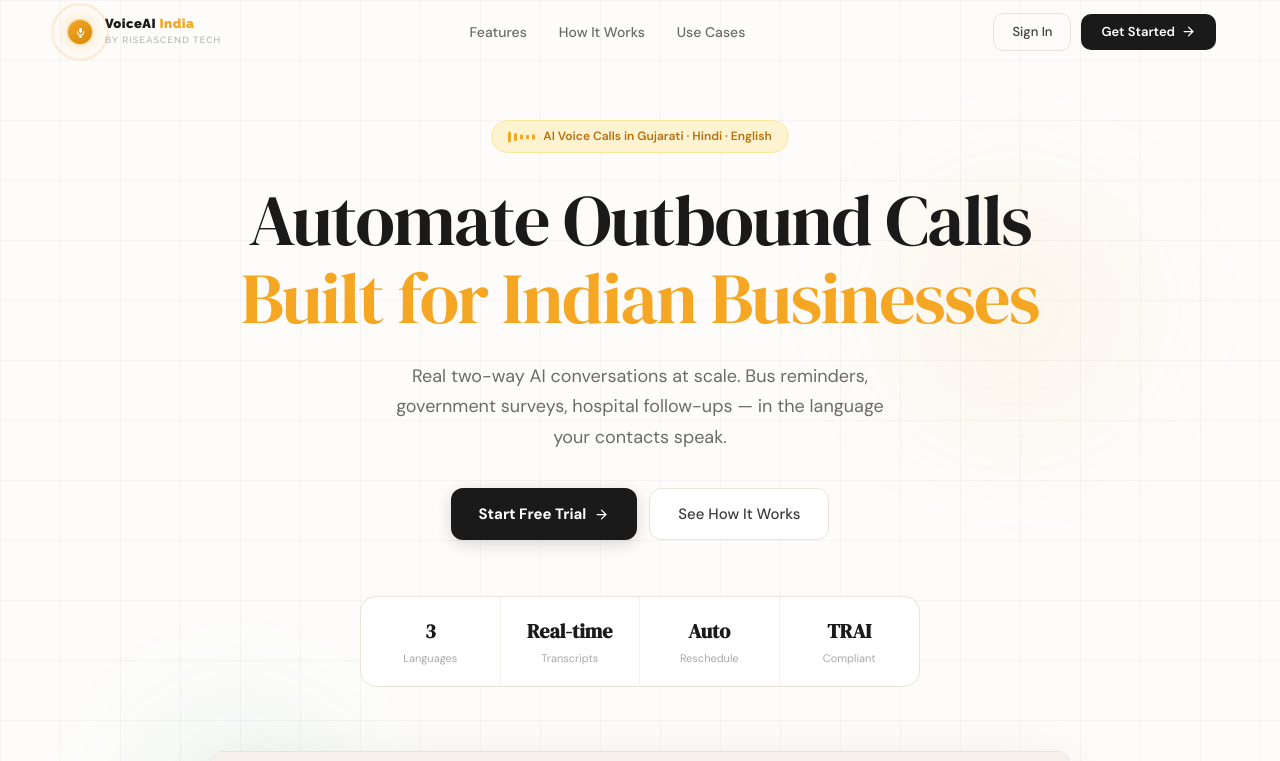
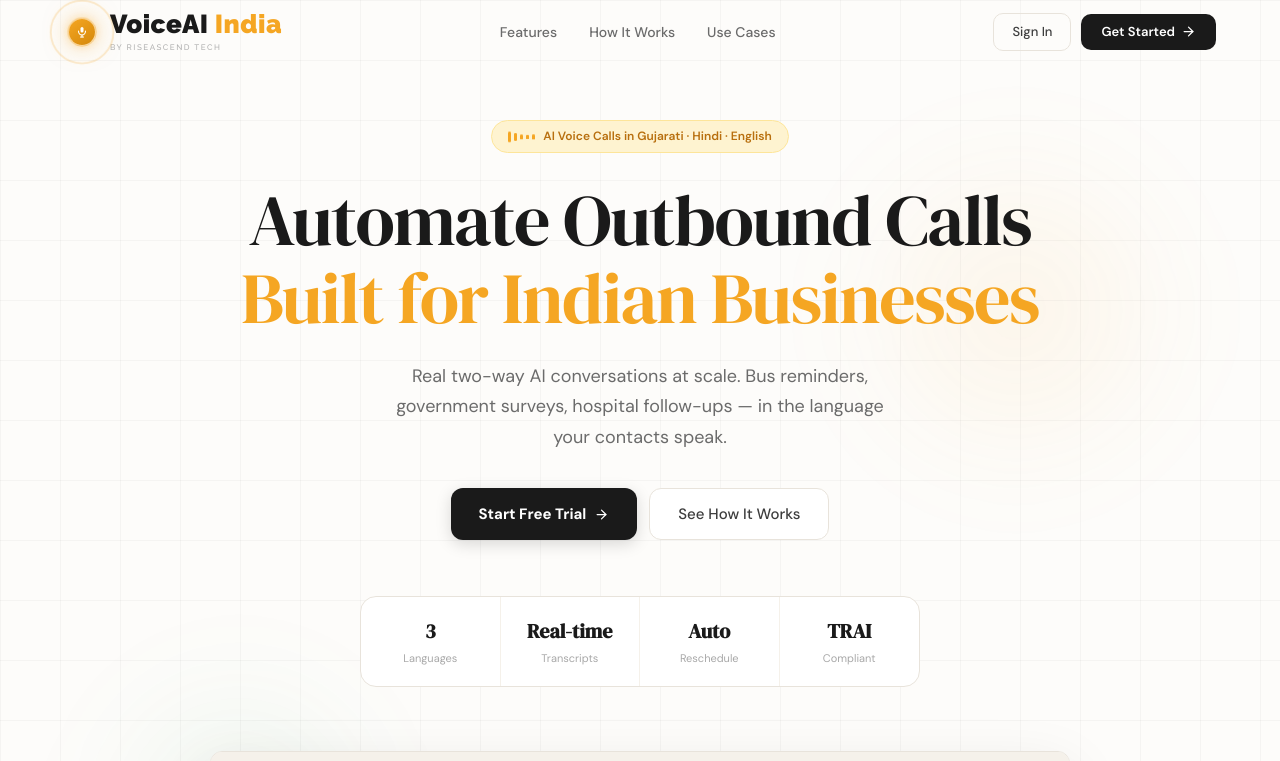
Before and after one commit to RuhiModi/AI-Voice-Call-Automation, a React (Vite) app in the folder frontend/: page / in a window 1280 px wide. Shown: the top 761 px of the page. Built offline with nearby package versions, Linux system fonts and the light colour scheme.

Commit message:
Update LandingPage.jsx

```diff
--- a/frontend/src/pages/LandingPage.jsx
+++ b/frontend/src/pages/LandingPage.jsx
@@ -1,43 +1,7 @@
+import Logo from '../components/Logo'
 import { useNavigate } from 'react-router-dom'
 import { useState, useEffect } from 'react'
 
-// ── Sonar Logo ─────────────────────────────────────────────────
-function Logo({ dark = false, size = 'md' }) {
-  const s = {
-    sm: { icon: 32, core: 24, mic: 11, t1: 13, t2: 9,  gap: 9  },
-    md: { icon: 40, core: 30, mic: 14, t1: 16, t2: 10, gap: 12 },
-    lg: { icon: 48, core: 36, mic: 17, t1: 20, t2: 11, gap: 14 },
-  }[size]
-  return (
-    <div style={{ display: 'flex', alignItems: 'center', gap: s.gap }}>
-      <div style={{ width: s.icon, height: s.icon, position: 'relative', display: 'flex', alignItems: 'center', justifyContent: 'center', flexShrink: 0 }}>
-        {[0, 0.8, 1.6].map((delay, i) => (
-          <div key={i} style={{ position: 'absolute', width: s.icon, height: s.icon, borderRadius: '50%', border: '1.5px solid #f5a623', animation: `voiceai-sonar 2.4s cubic-bezier(0.4,0,0.6,1) ${delay}s infinite` }} />
-        ))}
-        <div style={{ width: s.core, height: s.core, borderRadius: '50%', background: 'linear-gradient(145deg,#f5a623,#d4880a)', display: 'flex', alignItems: 'center', justifyContent: 'center', position: 'relative', zIndex: 2, boxShadow: '0 0 18px rgba(245,166,35,0.45)' }}>
-          <svg width={s.mic} height={s.mic} viewBox="0 0 24 24" fill="none">
-            <rect x="9" y="2" width="6" height="11" rx="3" fill="white"/>
-            <path d="M5 10C5 14.418 8.134 18 12 18C15.866 18 19 14.418 19 10" stroke="white" strokeWidth="2.2" strokeLinecap="round"/>
-            <line x1="12" y1="18" x2="12" y2="22" stroke="white" strokeWidth="2.2" strokeLinecap="round"/>
-            <line x1="9"  y1="22" x2="15" y2="22" stroke="white" strokeWidth="2.2" strokeLinecap="round"/>
-          </svg>
-        </div>
-      </div>
-      <div>
-        <div style={{ fontFamily: '"Raleway",sans-serif', fontWeight: 900, fontSize: s.t1, letterSpacing: '0.5px', lineHeight: 1, color: dark ? '#fff' : '#1a1a1a' }}>
-          VoiceAI <span style={{ color: '#f5a623' }}>India</span>
-        </div>
-        <div style={{ fontFamily: '"Raleway",sans-serif', fontWeight: 500, fontSize: s.t2, color: dark ? '#555' : '#b0b0b0', letterSpacing: '1.2px', textTransform: 'uppercase', marginTop: 3 }}>
-          By RiseAscend Tech
-        </div>
-      </div>
-      <style>{`
-        @import url('https://fonts.googleapis.com/css2?family=Raleway:wght@500;900&display=swap');
-        @keyframes voiceai-sonar { 0%{transform:scale(0.3);opacity:1} 100%{transform:scale(2.2);opacity:0} }
-      `}</style>
-    </div>
-  )
-}
 
 // ── Icons ─────────────────────────────────────────────────────
 function CheckIcon() {
```
